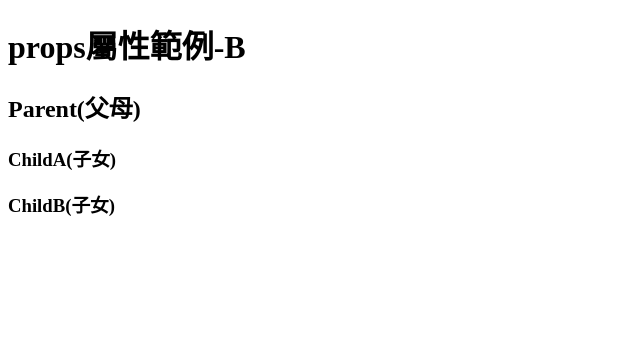
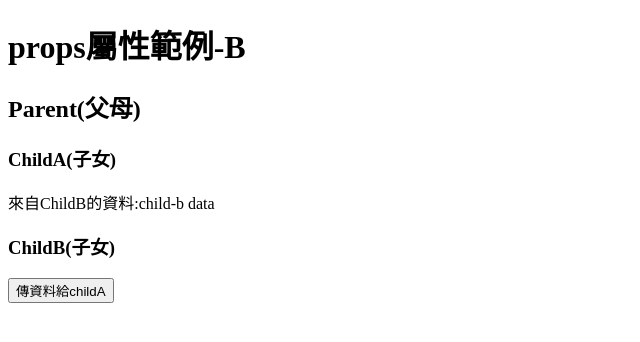
Before and after one commit to FrostAce52/next-base-main, a Next.js app: page /cs-0930/props-b in a window 1280 px wide. Shown: the top 342 px of the page, without its empty margins (0-640 px from the left). Built offline with nearby package versions, Linux system fonts and the light colour scheme.

Commit message:
child to parent to child communication

```diff
--- a/components/props-b/child-a.js
+++ b/components/props-b/child-a.js
@@ -1,9 +1,11 @@
 import React, { useState, useEffect } from 'react'
 
-export default function ChildA(props) {
+// 使用props接收從Parent傳來的資料
+export default function ChildA({ dataFromChild = '' }) {
   return (
     <>
       <h3>ChildA(子女)</h3>
+      <p>來自ChildB的資料:{dataFromChild}</p>
     </>
   )
 }
--- a/components/props-b/child-b.js
+++ b/components/props-b/child-b.js
@@ -1,9 +1,29 @@
 import React, { useState, useEffect } from 'react'
 
-export default function ChildB(props) {
+export default function ChildB({ setDataFromChild = () => {} }) {
+  // 元件自己的內部狀態
+  const [cData, setCData] = useState('child-b data')
+
+  // 錯誤用法: 設定狀態的函式有副作用(不能直接在元件主體裡呼叫)
+  // setDataFromChild(cData)
+
+  //正確的第2種方式
+  useEffect(() => {
+    // 元件首次渲染之後執行其中程式碼
+    setDataFromChild(cData)
+  }, [])
+
   return (
     <>
       <h3>ChildB(子女)</h3>
+      <button
+        onClick={() => {
+          // 正確的第1種呼叫方式。在事件處理函式呼叫
+          // setDataFromChild(cData)
+        }}
+      >
+        傳資料給childA
+      </button>
     </>
   )
 }
--- a/components/props-b/parent.js
+++ b/components/props-b/parent.js
@@ -3,11 +3,16 @@ import ChildA from './child-a'
 import ChildB from './child-b'
 
 export default function Parent(props) {
+  // 宣告一組給Child B回傳資料用的狀態
+  const [dataFromChild, setDataFromChild] = useState('')
+
   return (
     <>
       <h2>Parent(父母)</h2>
-      <ChildA />
-      <ChildB />
+      {/* P->C: 將 pData 傳給 ChildA，建議使用屬性名稱和狀態名稱一樣 */}
+      <ChildA dataFromChild={dataFromChild} />
+      {/* C->P 用設定狀態的函式傳給子女元件，子女元件如果需要回傳內部資料，可以呼叫它 */}
+      <ChildB setDataFromChild={setDataFromChild} />
     </>
   )
 }
```
